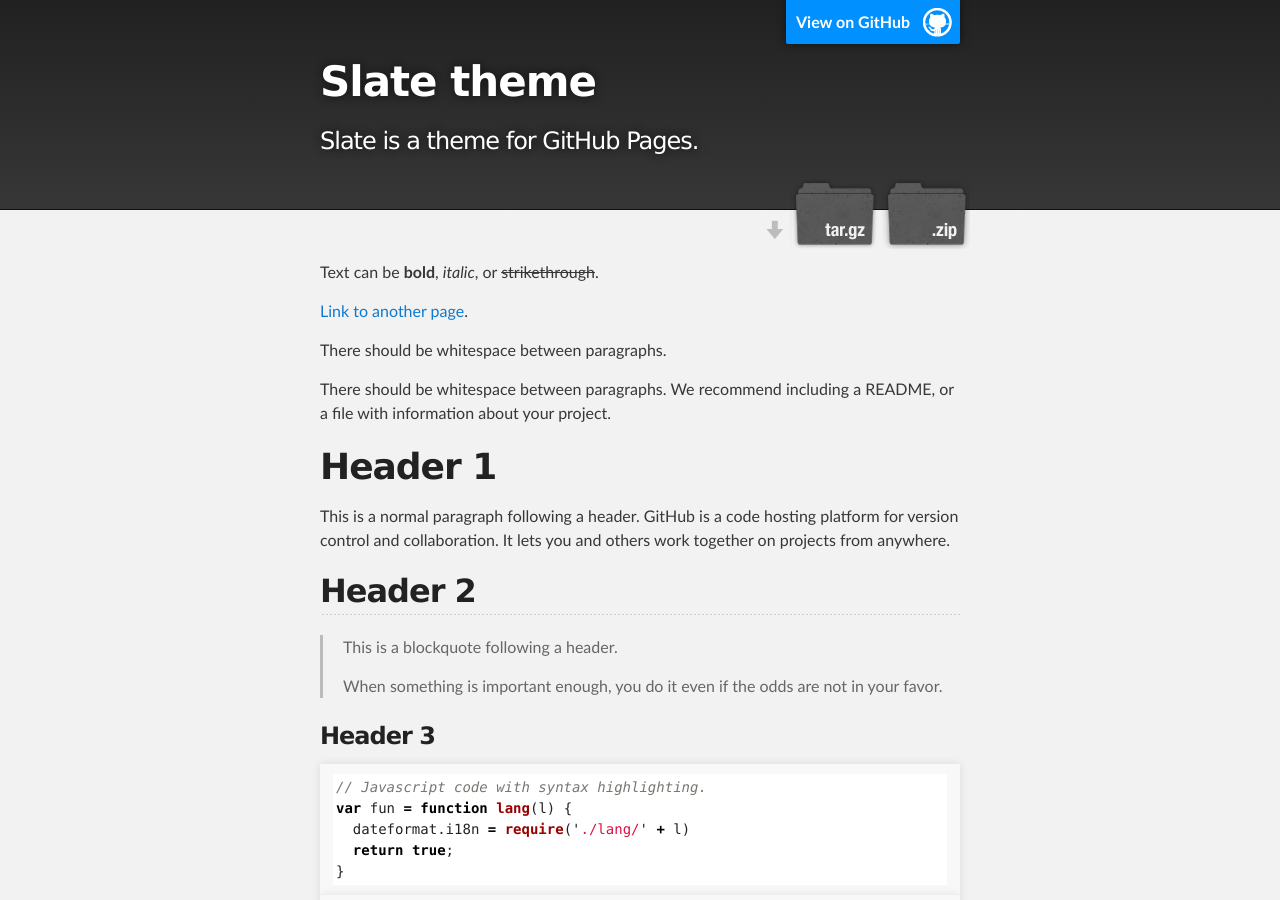
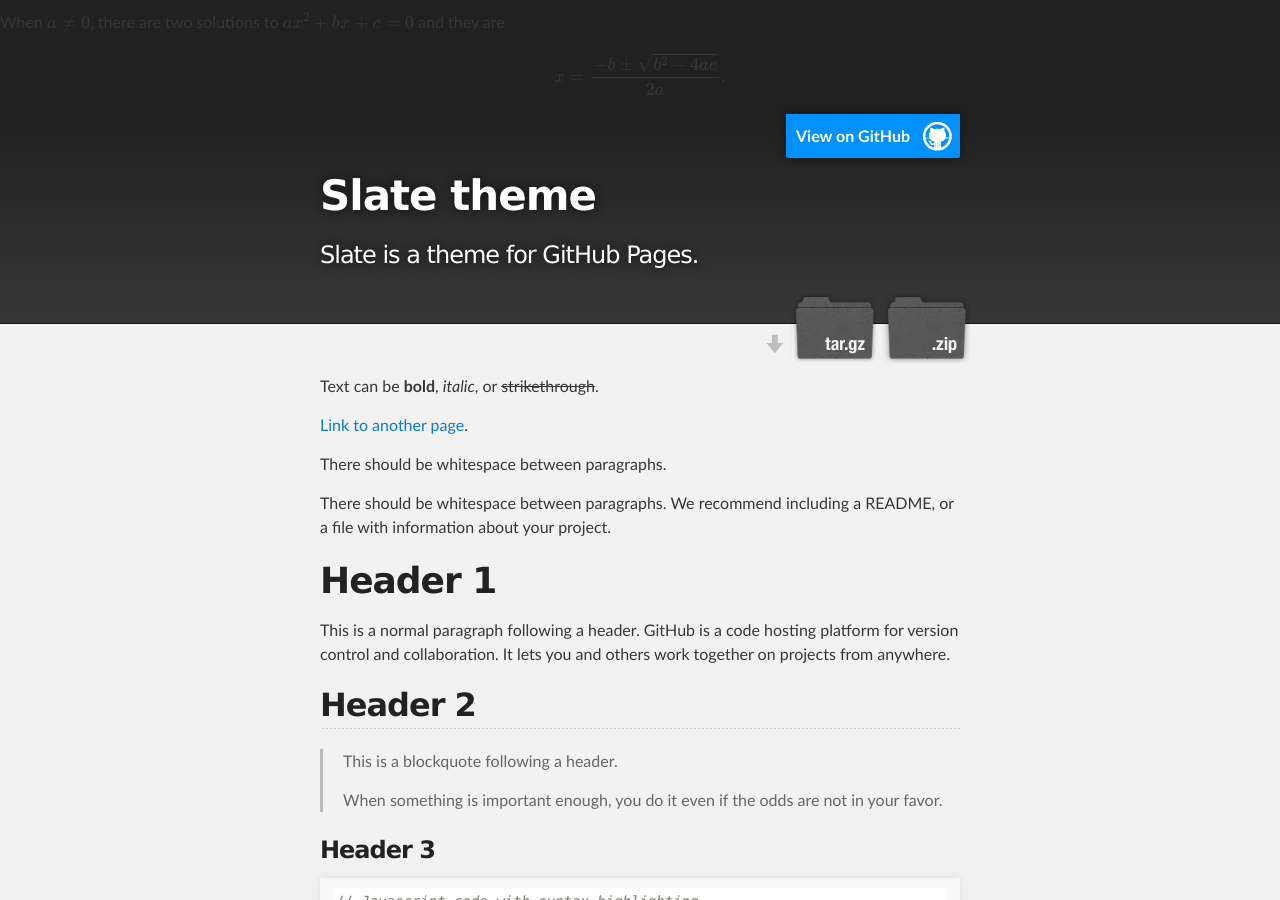
Before and after one commit to VeroniqueBM/VeroniqueBM.github.io, a Jekyll site: the page built from slate-master/index.md, in a window 1280 px wide and 900 px high. Built offline with Jekyll 4.4.1, drawn with Linux system fonts in a browser that asks for light colours; formulas are drawn with MathJax 3.

Commit message:
MathJax Aram

```diff
--- a/slate-master/_layouts/default.html
+++ b/slate-master/_layouts/default.html
@@ -2,19 +2,23 @@
 
 <html lang="{{ site.lang | default: "en-US" }}">
 
-<script type="text/javascript" src="http://cdn.mathjax.org/mathjax/latest/MathJax.js?config=TeX-AMS-MML_HTMLorMML"></script>
 
   <head>
     <meta charset='utf-8'>
     <meta http-equiv="X-UA-Compatible" content="IE=edge">
     <meta name="viewport" content="width=device-width,maximum-scale=2">
     <link rel="stylesheet" type="text/css" media="screen" href="{{ '/assets/css/style.css?v=' | append: site.github.build_revision | relative_url }}">
+	<script src='https://cdnjs.cloudflare.com/ajax/libs/mathjax/2.7.5/MathJax.js?config=TeX-MML-AM_CHTML' async></script>
 
 {% seo %}
   </head>
 
   <body>
 
+  <p>
+  When \(a \ne 0\), there are two solutions to \(ax^2 + bx + c = 0\) and they are
+  $$x = {-b \pm \sqrt{b^2-4ac} \over 2a}.$$
+</p>
     <!-- HEADER -->
     <div id="header_wrap" class="outer">
         <header class="inner">
```
